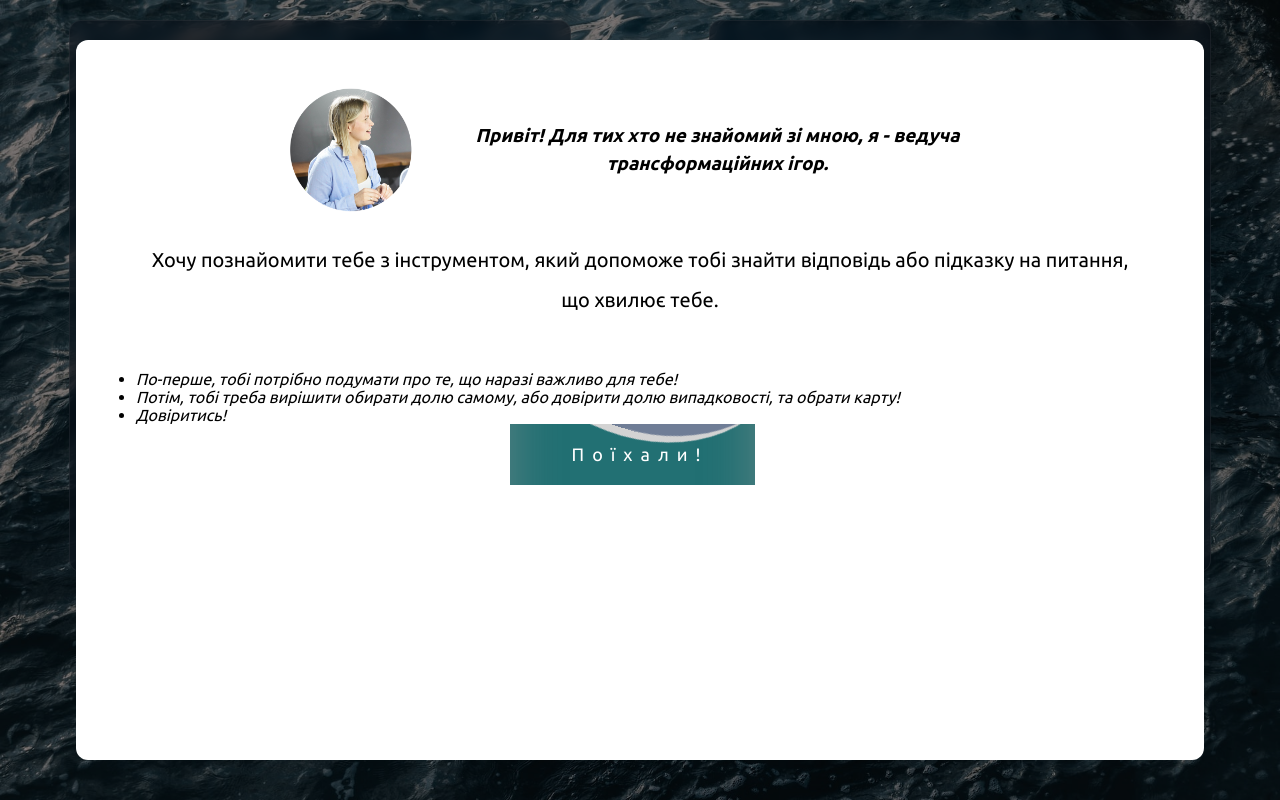
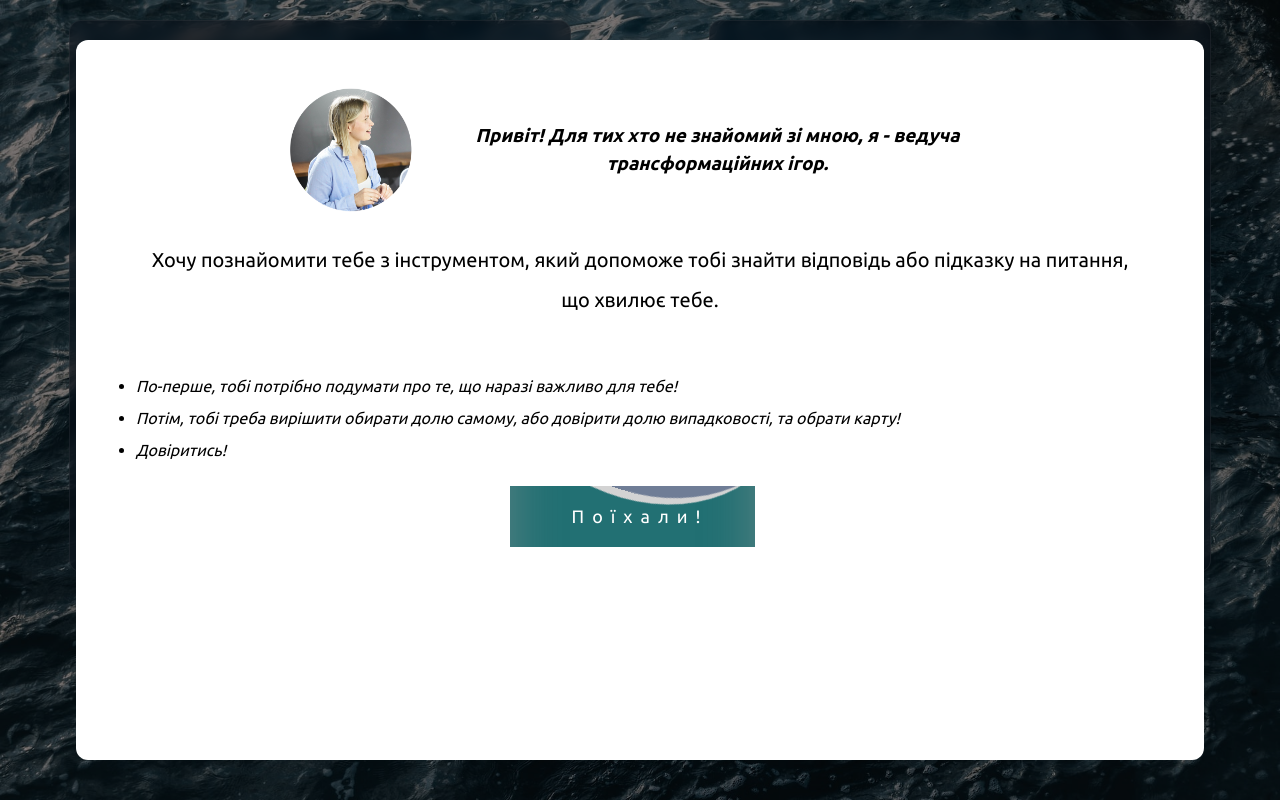
Before and after one commit to BudakovDmitry/prediction-cards, a React app: page / in a window 1280 px wide. Built offline with nearby package versions, Linux system fonts and the light colour scheme.

Commit message:
Update Welcome modal text

```diff
--- a/src/components/WelcomeModal/styles.ts
+++ b/src/components/WelcomeModal/styles.ts
@@ -63,7 +63,8 @@ export const Instruction = styled.ul`
   font-style: italic;
   font-size: 16px;
   text-align: start;
-  margin: 10px 0 0 0;
+  margin: 10px 0 20px 0;
+  line-height: 2;
   @media screen and (max-width: 430px) {
     margin: 0;
     padding: 10px 20px;
```
